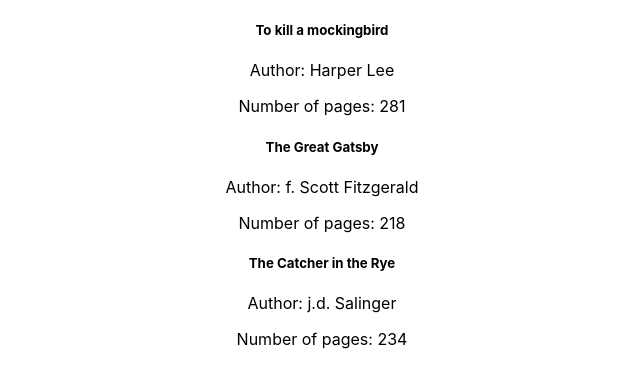
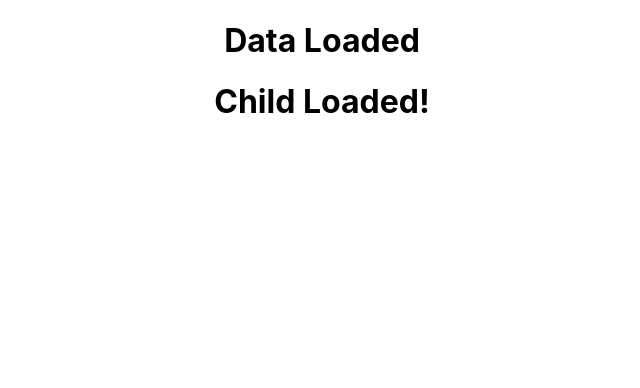
Before and after one commit to ccp84/ci_react, a React (Create React App) app in the folder my-app/: page / in a window 1280 px wide. Shown: the top 388 px of the page, without its empty margins (318-958 px from the left). Built offline with nearby package versions, Linux system fonts and the light colour scheme.

Commit message:
jsx>loading data

```diff
--- a/my-app/src/App.js
+++ b/my-app/src/App.js
@@ -1,10 +1,10 @@
 import "./App.css";
-import RenderingLists from "./Components/RenderingLists";
+import LifecyclesCDM from "./Components/LifecyclesCDM";
 
 function App() {
 	return (
 		<div className="App">
-			<RenderingLists />
+			<LifecyclesCDM />
 		</div>
 	);
 }
--- /dev/null
+++ b/my-app/src/Components/LifecyclesCDM.jsx
@@ -0,0 +1,39 @@
+import React, { Component } from "react";
+import LifecyclesCDMChild from "./LifecyclesCDMChild";
+
+export class LifecyclesCDM extends Component {
+	constructor(props) {
+		super(props);
+		console.log("set state");
+		this.state = {
+			data: "loading...",
+		};
+	}
+
+	getData = () => {
+		console.log("fetching data");
+		setTimeout(() => {
+			this.setState({
+				data: "Data Loaded",
+			});
+			console.log("data fetched");
+		}, 3000);
+	};
+
+	componentDidMount() {
+		console.log("component mounted");
+		this.getData();
+	}
+
+	render() {
+		console.log("render");
+		return (
+			<div>
+				<h1>{this.state.data}</h1>
+				<LifecyclesCDMChild />
+			</div>
+		);
+	}
+}
+
+export default LifecyclesCDM;
--- /dev/null
+++ b/my-app/src/Components/LifecyclesCDMChild.jsx
@@ -0,0 +1,38 @@
+import React, { Component } from "react";
+
+export class LifecyclesCDMChild extends Component {
+	constructor(props) {
+		console.log("Child Constructor Called");
+		super(props);
+
+		this.state = {
+			data: "Child Loading...",
+		};
+	}
+
+	getData() {
+		console.log("Child getData() called");
+		setTimeout(() => {
+			console.log("Child Data fetched!");
+			this.setState({
+				data: "Child Loaded!",
+			});
+		}, 3000);
+	}
+
+	componentDidMount() {
+		console.log("Child Component mounted");
+		this.getData();
+	}
+
+	render() {
+		console.log("Child Render method called");
+		return (
+			<div>
+				<h1>{this.state.data}</h1>
+			</div>
+		);
+	}
+}
+
+export default LifecyclesCDMChild;
```
Also changed, not shown: 1 other file (tests, documents, lock files or other folders).
